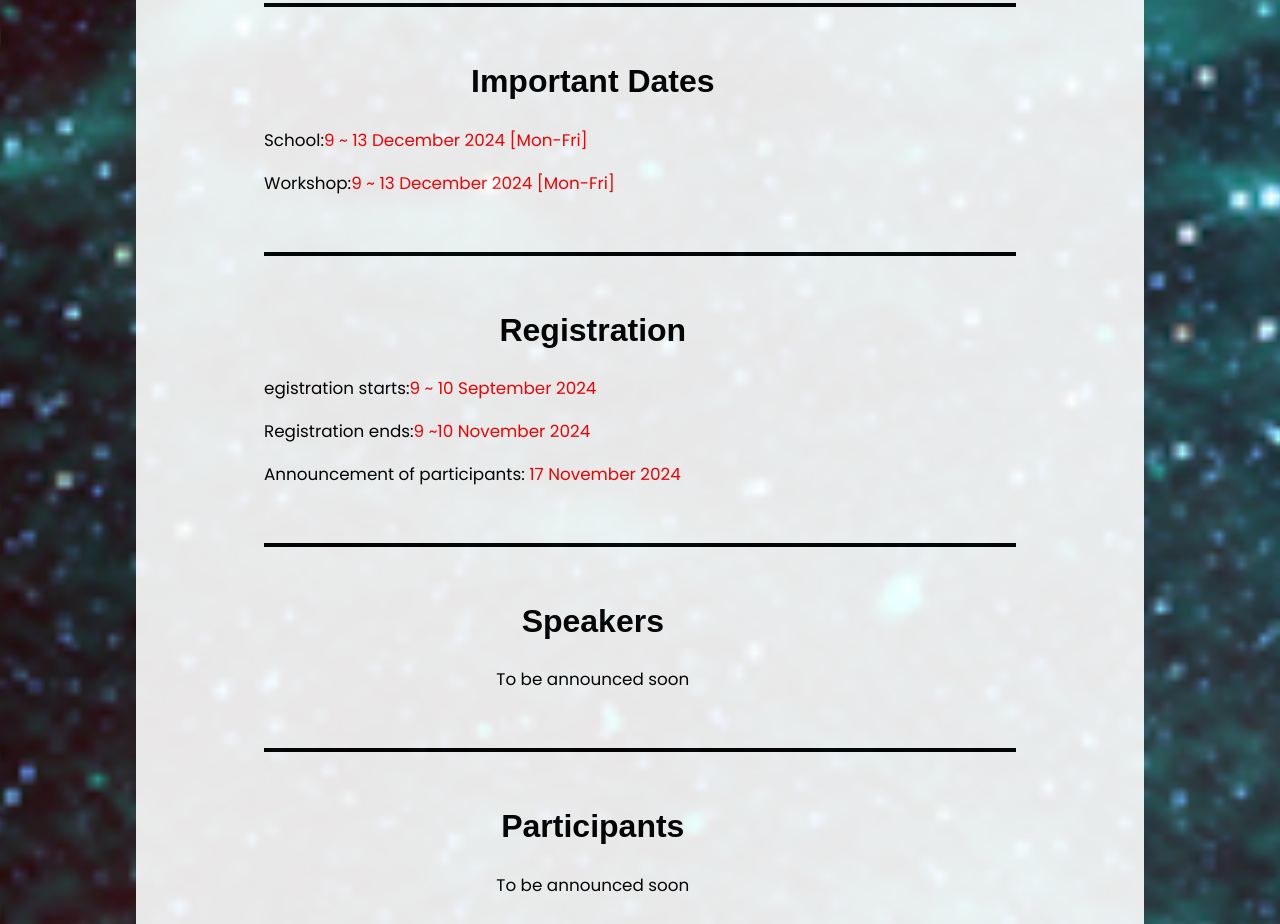
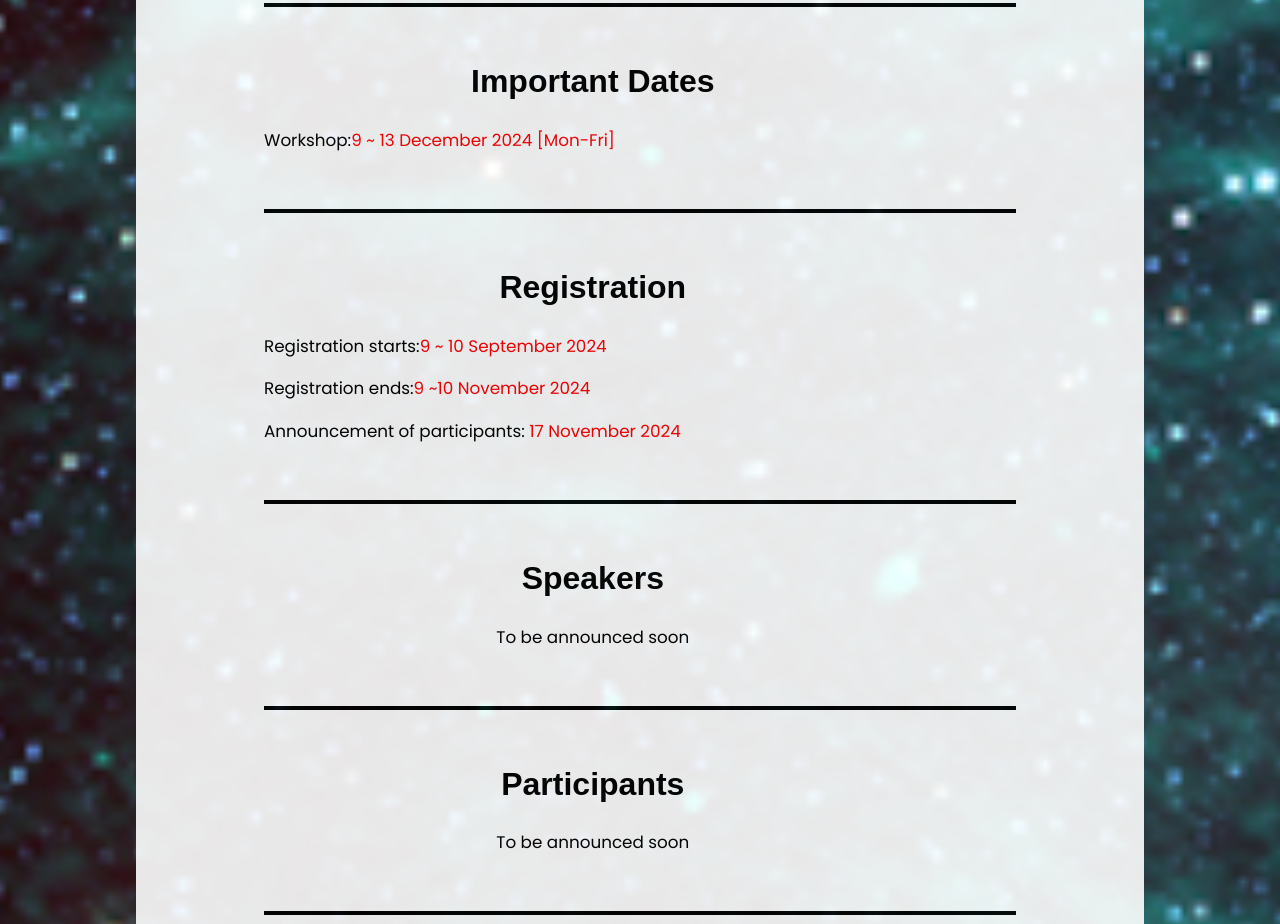
Before and after one commit to SriAravindJ/21cm_workshop_website, a plain HTML site: page index.html in a window 1280 px wide. Shown: the part 1424-2348 px from the top of the page. Drawn offline with Linux system fonts and the light colour scheme.

Commit message:
Update index.html

```diff
--- a/index.html
+++ b/index.html
@@ -98,7 +98,6 @@
             <div class="divider"></div>
             <section>
                 <h2>Important Dates</h2>
-                <p>School:<span style="color: red;">9 ~ 13 December 2024 [Mon-Fri]</span>   </p>
 <p>Workshop:<span style="color: red;">9 ~ 13 December 2024 [Mon-Fri]</span></p>
 
                  <p id="reg"></p>
@@ -106,7 +105,7 @@
             <div class="divider"></div>
             <section>
                 <h2>Registration</h2>
-                <p>egistration starts:<span style="color: red;">9 ~ 10 September 2024</span> </p>
+                <p>Registration starts:<span style="color: red;">9 ~ 10 September 2024</span> </p>
 
                 <p>Registration ends:<span style="color: red;">9 ~10 November 2024</span> </p>
 
```
